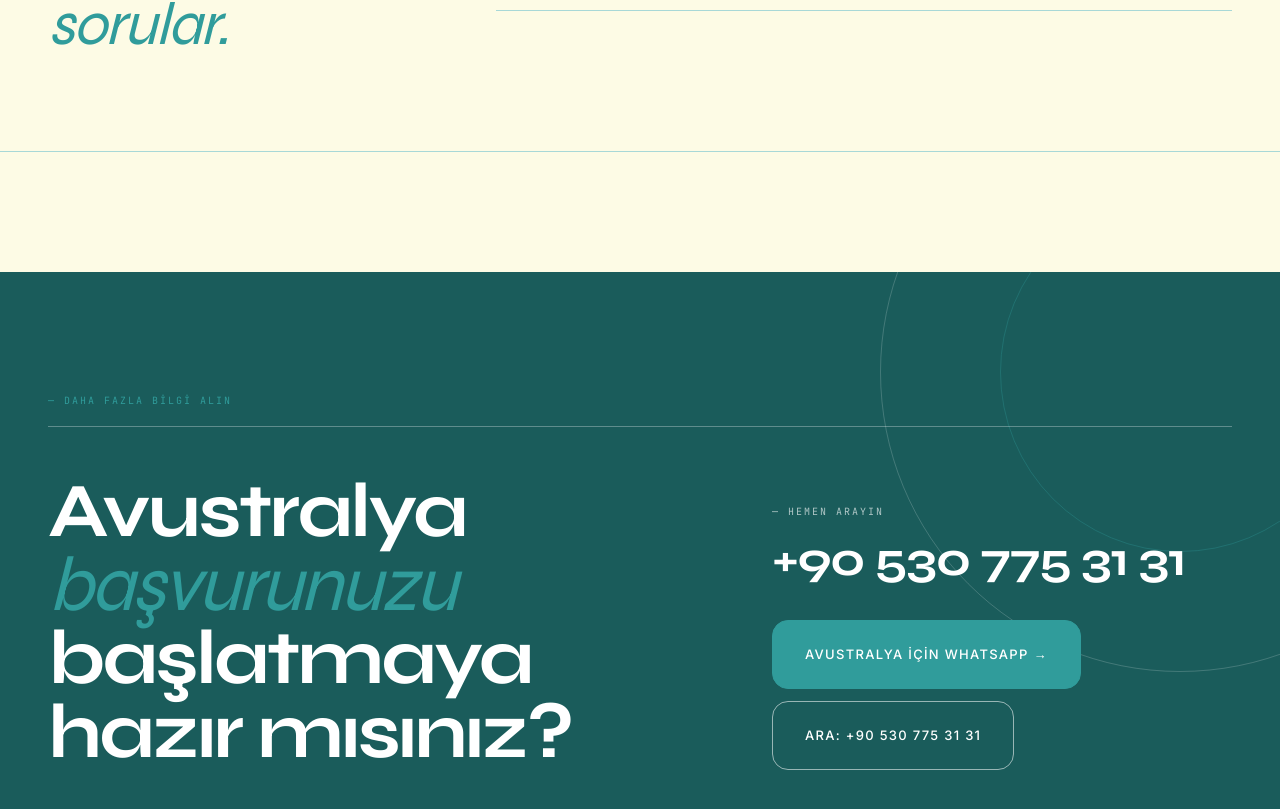
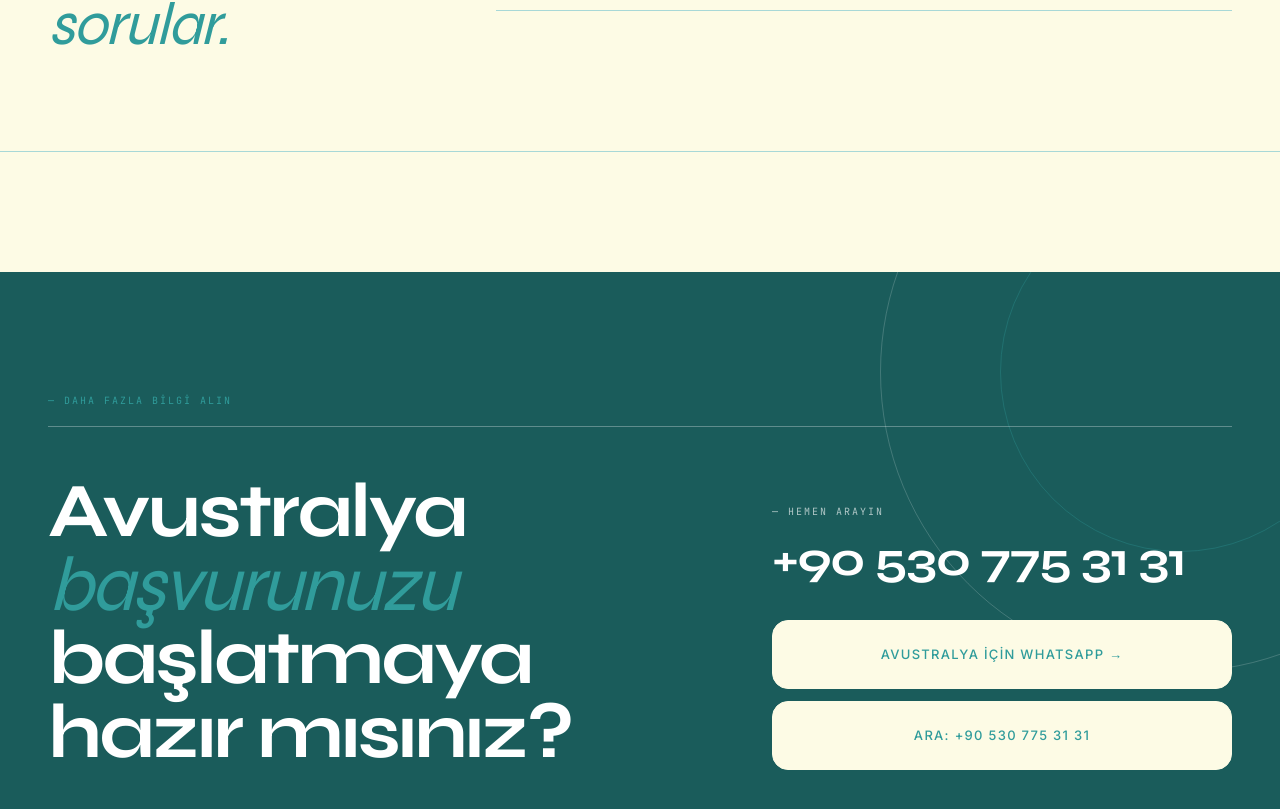
Before and after one commit to KaguSoftware/VizeMakinesi, a Next.js app: page /visa/australia in a window 1280 px wide. Shown: the part 1855-2664 px from the top of the page. Built offline with nearby package versions, Linux system fonts and the light colour scheme; a web font is replaced by a local one.

Commit message:
buttons are fixed

```diff
--- a/src/app/globals.css
+++ b/src/app/globals.css
@@ -29,7 +29,6 @@
 }
 
 a {
-  color: inherit;
   text-decoration: none;
 }
 
--- a/src/app/visa/[countrySlug]/page.tsx
+++ b/src/app/visa/[countrySlug]/page.tsx
@@ -6,6 +6,7 @@
 import NumberedList from '@/components/NumberedList/NumberedList';
 import FAQ from '@/components/FAQ/FAQ';
 import { SITE } from '@/data/site';
+import Link from 'next/link';
 
 interface Props {
   params: Promise<{ countrySlug: string }>;
@@ -105,20 +106,24 @@
                 >
                   {SITE.phone}
                 </a>
-                <div className="flex flex-col gap-3 items-start">
+                <div className="flex flex-col gap-3 items-start w-full">
                   <a
                     href={`${SITE.whatsappHref}?text=${waText}`}
                     target="_blank"
                     rel="noopener noreferrer"
-                    className="inline-flex items-center font-sans font-medium text-[13px] uppercase tracking-[0.1em] px-8 py-[22px] bg-coral border border-coral text-navy hover:bg-transparent hover:text-coral transition-all duration-200 rounded-2xl"
+                    className="w-full"
                   >
-                    {country.name} için WhatsApp →
+                    <span className="w-full block text-center font-sans font-medium text-[13px] uppercase tracking-widest px-8 py-5.5 bg-cream border border-cream text-coral hover:bg-navy hover:text-cream hover:border-cream transition-all duration-200 rounded-2xl">
+                      {country.name} için WhatsApp →
+                    </span>
                   </a>
                   <a
                     href={SITE.phoneHref}
-                    className="inline-flex items-center font-sans font-medium text-[13px] uppercase tracking-[0.1em] px-8 py-[22px] border border-white/55 text-white hover:bg-coral hover:text-navy hover:border-coral transition-all duration-200 rounded-2xl"
+                    className="w-full"
                   >
-                    Ara: {SITE.phone}
+                    <span className="w-full block text-center font-sans font-medium text-[13px] uppercase tracking-widest px-8 py-5.5 bg-cream border border-cream text-coral hover:bg-navy hover:text-cream hover:border-cream transition-all duration-200 rounded-2xl">
+                      Ara: {SITE.phone}
+                    </span>
                   </a>
                 </div>
               </div>
--- a/src/components/Nav/Nav.tsx
+++ b/src/components/Nav/Nav.tsx
@@ -88,17 +88,16 @@
                     <Link
                         href="/contact"
                     >
-                        <p className="ml-4 font-sans font-bold text-[13.8px] uppercase tracking-widest px-5.5 py-3.5 bg-cream border border-cream text-coral hover:bg-transparent hover:text-white hover:border-white transition-colors duration-200 inline-flex items-center rounded-2xl">
+                        <span className="ml-4 font-sans font-bold text-[13.8px] uppercase tracking-widest px-5.5 py-3.5 bg-cream border border-cream text-coral hover:bg-transparent hover:text-white hover:border-white transition-colors duration-200 inline-flex items-center rounded-2xl">
                             Bize Ulaşın
-                        </p>
+                        </span>
                     </Link>
                     <Link
                         href="/danisma-al"
                     >
-                        <p className="ml-4 font-sans font-bold text-[13.8px] uppercase tracking-widest px-5.5 py-3.5 bg-cream border border-cream text-coral hover:bg-transparent hover:text-white hover:border-white transition-colors duration-200 inline-flex items-center rounded-2xl">
-
+                        <span className="ml-4 font-sans font-bold text-[13.8px] uppercase tracking-widest px-5.5 py-3.5 bg-cream border border-cream text-coral hover:bg-transparent hover:text-white hover:border-white transition-colors duration-200 inline-flex items-center rounded-2xl">
                             Danışma Al →
-                        </p>
+                        </span>
                     </Link>
                 </nav>
 
@@ -114,7 +113,7 @@
             {/* Mega panel */}
             {activeMega !== null && (
                 <div
-                    className="mega-panel absolute left-0 right-0 top-full bg-[#E5E2DB] border-t border-b border-border text-navy"
+                    className="mega-panel absolute left-0 right-0 top-full bg-cream border-t border-b border-border text-navy"
                     onMouseEnter={() => handleEnter(activeMega)}
                     onMouseLeave={handleLeave}
                 >
```
